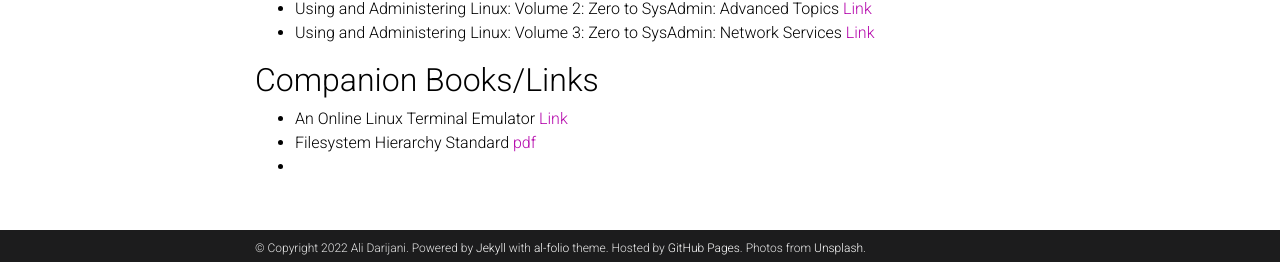
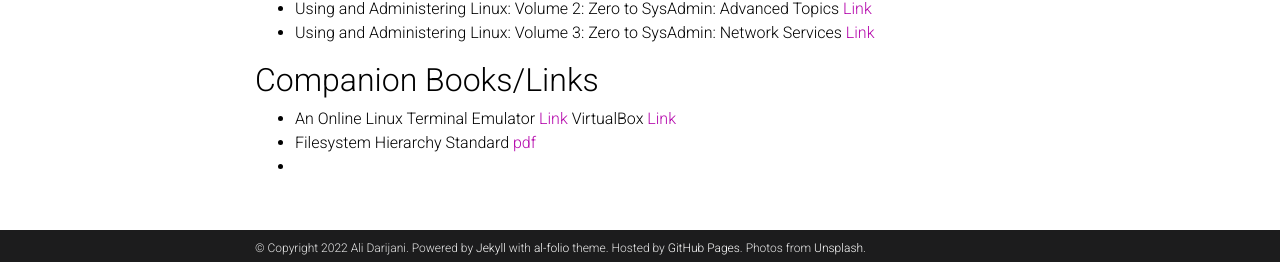
Before and after one commit to adarijani/adarijani.github.io_archived, a Jekyll site: the page built from _projects/unix linux posix.md, in a window 1280 px wide and 931 px high. Shown: the part 666-928 px from the top of the window. Built offline with Jekyll 4.4.1, drawn with Linux system fonts in a browser that asks for light colours; comment, search, counter and statistics services are not loaded; a style sheet for code colours, icons or effects is not loaded.

Commit message:
Update unix linux posix.md

```diff
--- a/_projects/unix linux posix.md
+++ b/_projects/unix linux posix.md
@@ -27,6 +27,6 @@ category: teaching
 * Using and Administering Linux: Volume 3: Zero to SysAdmin: Network Services [Link](https://www.oreilly.com/library/view/using-and-administering/9781484254851/)
 
 ## Companion Books/Links
-* An Online Linux Terminal Emulator [Link](https://bellard.org/jslinux/)
+* An Online Linux Terminal Emulator [Link](https://bellard.org/jslinux/) VirtualBox [Link](https://www.virtualbox.org/)
 * Filesystem Hierarchy Standard [pdf](https://refspecs.linuxfoundation.org/FHS_3.0/fhs-3.0.pdf)
 *
```
